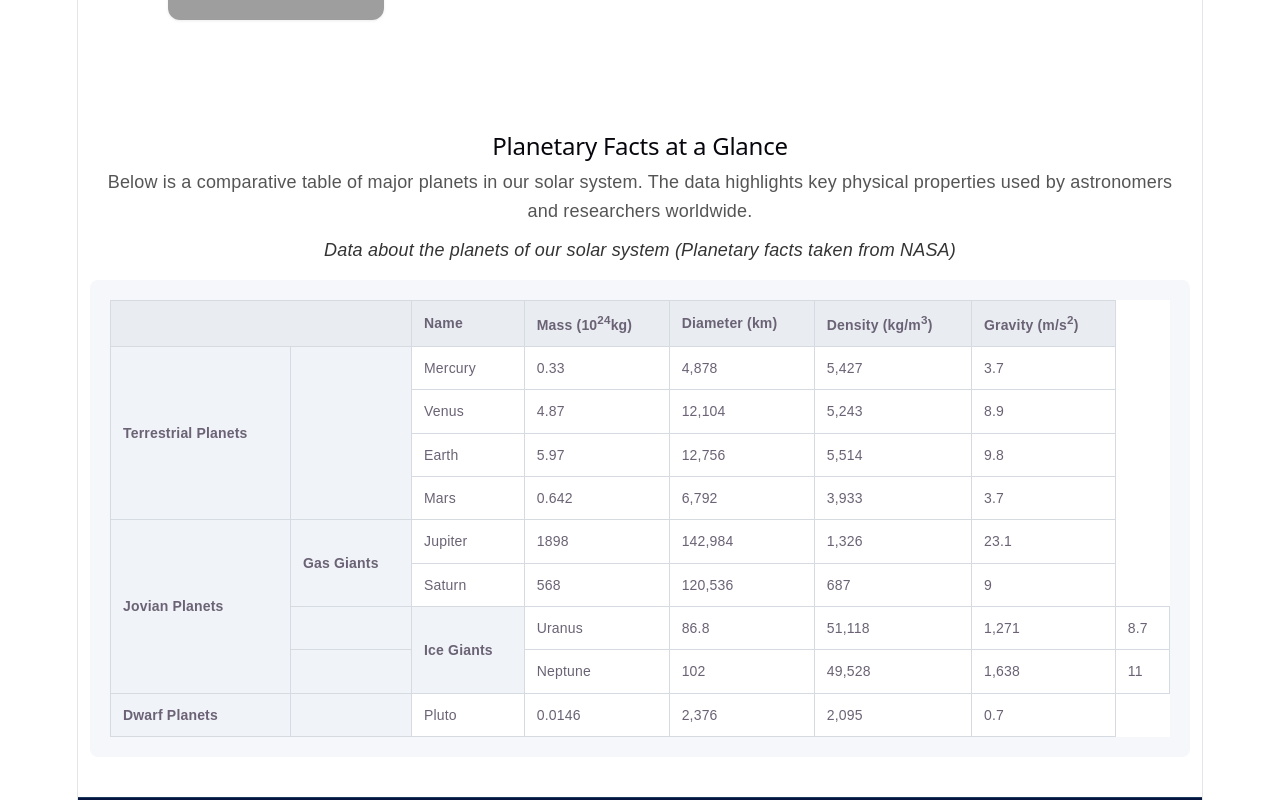
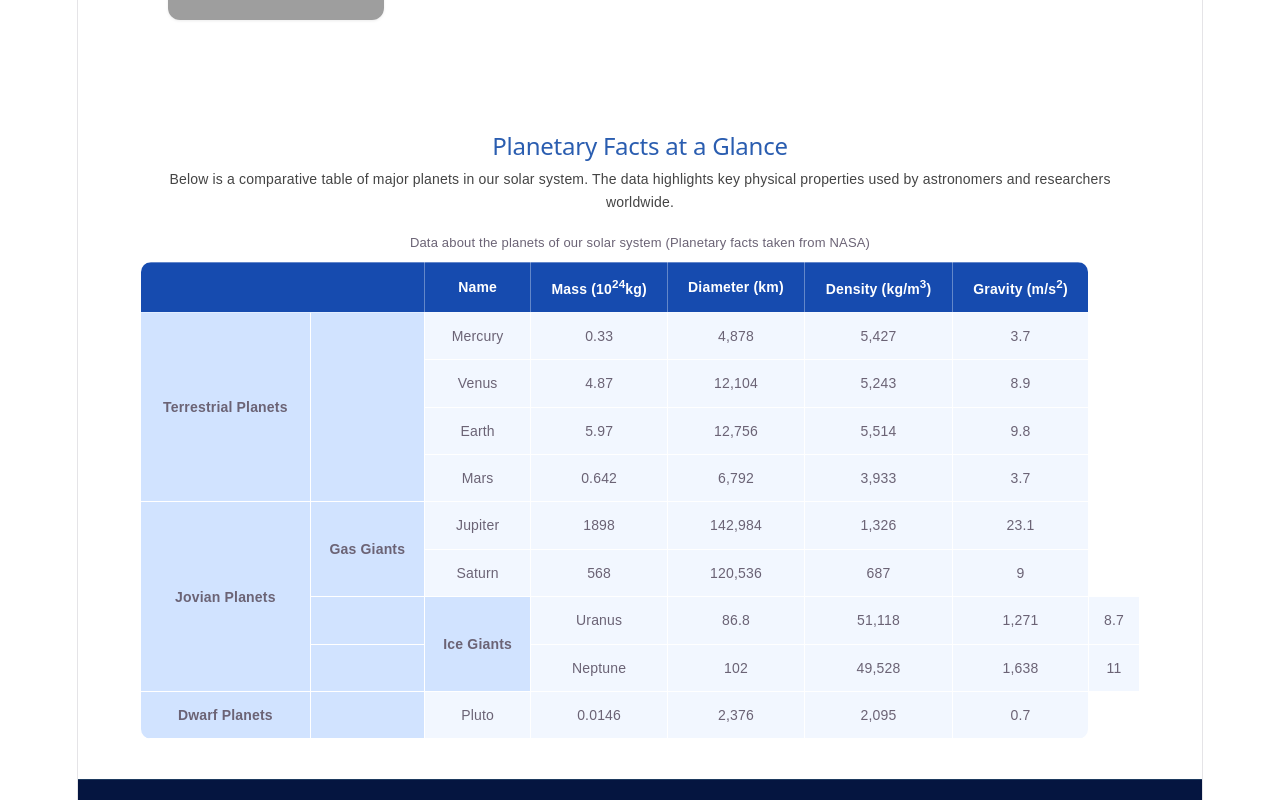
Before and after one commit to Okk-Bryte/frontend-engineering-group-8, a React (Vite) app: page / in a window 1280 px wide. Shown: the part 2040-2840 px from the top of the page. Built offline with nearby package versions, Linux system fonts and the light colour scheme; grey boxes are pictures that could not be loaded.

Commit message:
Update Table.css

```diff
--- a/src/components/Table/Table.css
+++ b/src/components/Table/Table.css
@@ -1,52 +1,83 @@
 .table-section {
   margin: 40px auto;
-  max-width: 1100px;
+  max-width: 1000px;
   font-family: Arial, Helvetica, sans-serif;
 }
 
+.table-section h2 {
+  color: #2a5db0;
+  margin-bottom: 8px;
+}
+
 .section-desc {
-  color: #555;
-  margin-bottom: 10px;
+  color: #444;
+  font-size: 14px;
+  margin-bottom: 20px;
 }
 
 .table-label {
-  font-style: italic;
-  margin-bottom: 15px;
-  color: #333;
+  font-size: 13px;
+  margin-bottom: 8px;
 }
 
+/* Table container */
 .table-container {
-  background: #f5f7fa;
-  padding: 20px;
-  border-radius: 8px;
+  border-radius: 10px;
+  overflow: hidden;
 }
 
+/* Table */
 table {
   width: 100%;
   border-collapse: collapse;
-  background: white;
 }
 
-thead {
-  background: #e9edf2;
+/* Header */
+thead th {
+  background-color: #164baf;
+  color: white;
+  padding: 12px;
+  font-size: 14px;
+  border: 1px solid #ffffff55;
+  text-align: center;
 }
 
-th, td {
-  border: 1px solid #d6dbe1;
-  padding: 10px 12px;
-  text-align: left;
+/* Body cells */
+tbody td {
+  background-color: #f2f7ff;
+  padding: 12px;
+  border: 1px solid #ffffff;
   font-size: 14px;
 }
 
-th {
+/* Left category columns */
+.cat-cell {
+  background-color: #d1e3ff !important;
   font-weight: bold;
+  text-align: center;
+  vertical-align: middle;
 }
 
-.cat-cell {
-  background: #f0f3f7;
-  font-weight: bold;
+/* Planet name */
+.name-cell {
+  text-align: left;
 }
 
-tbody tr:hover {
-  background: #f9fbfd;
+/* Numbers */
+.num-cell {
+  text-align: center;
 }
+
+/* Rounded corners */
+thead th:first-child {
+  border-top-left-radius: 10px;
+}
+thead th:last-child {
+  border-top-right-radius: 10px;
+}
+tbody tr:last-child td:first-child {
+  border-bottom-left-radius: 10px;
+}
+tbody tr:last-child td:last-child {
+  border-bottom-right-radius: 10px;
+}
```
